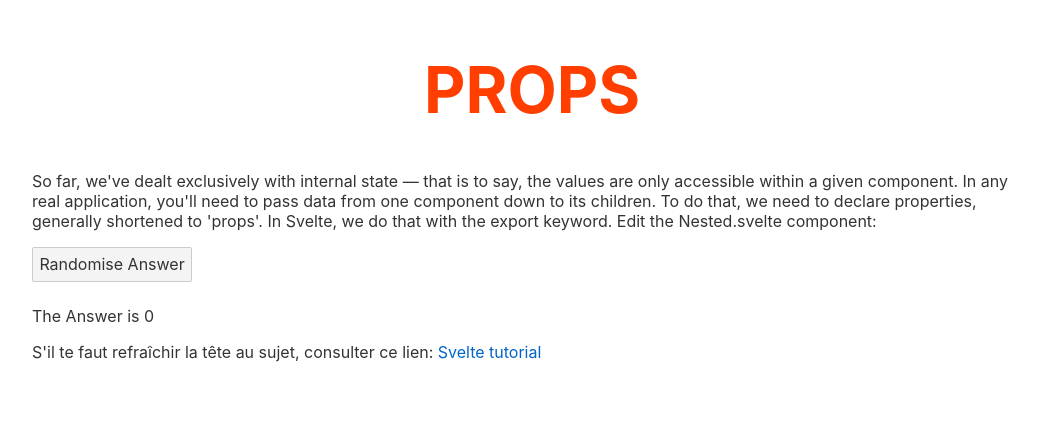
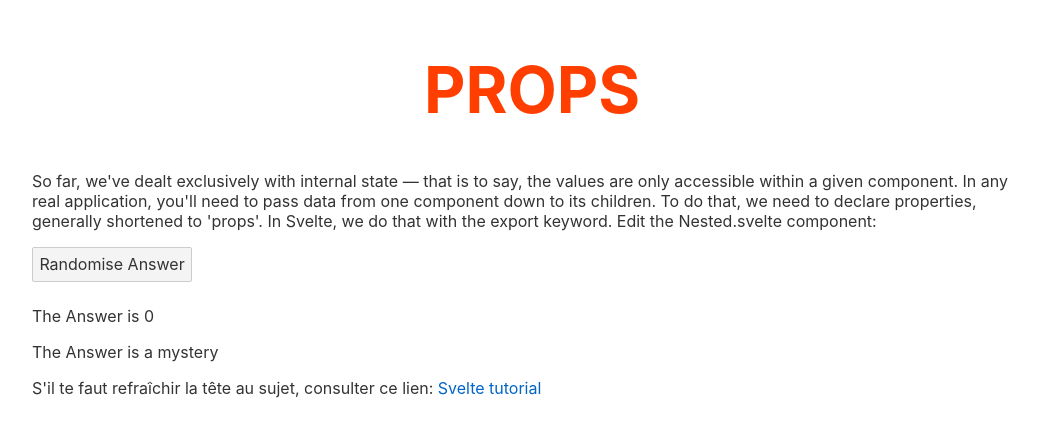
Before and after one commit to GillyRabutTsurwa/svelte-docs-learning, a Svelte app: page / in a window 1280 px wide. Shown: the top 436 px of the page, without its empty margins (108-1146 px from the left). Built offline with nearby package versions, Linux system fonts and the light colour scheme.

Commit message:
default values on props

```diff
--- a/src/App.svelte
+++ b/src/App.svelte
@@ -50,6 +50,8 @@
   <div class="code">
     <button on:click={generateRandomNumber}>Randomise Answer</button>
     <Nested answer={numRando} />
+    <!-- NOTE: Pay attention to the value of answer on BELOW nested component -->
+    <Nested />
   </div>
   <p>
     S'il te faut refraîchir la tête au sujet, consulter ce lien:
--- a/src/components/Nested.svelte
+++ b/src/components/Nested.svelte
@@ -1,6 +1,6 @@
 <script>
-  //NEW: think of it as exporting the variable up to the parent in which the variable is defined.
-  export let answer;
+  //NEW: If we give this prop a value, this is the value that will be assigned if we don't assign a value in the parent component where this component is declared.
+  export let answer = "a mystery";
 </script>
 
 <p>The Answer is {answer}</p>
```
